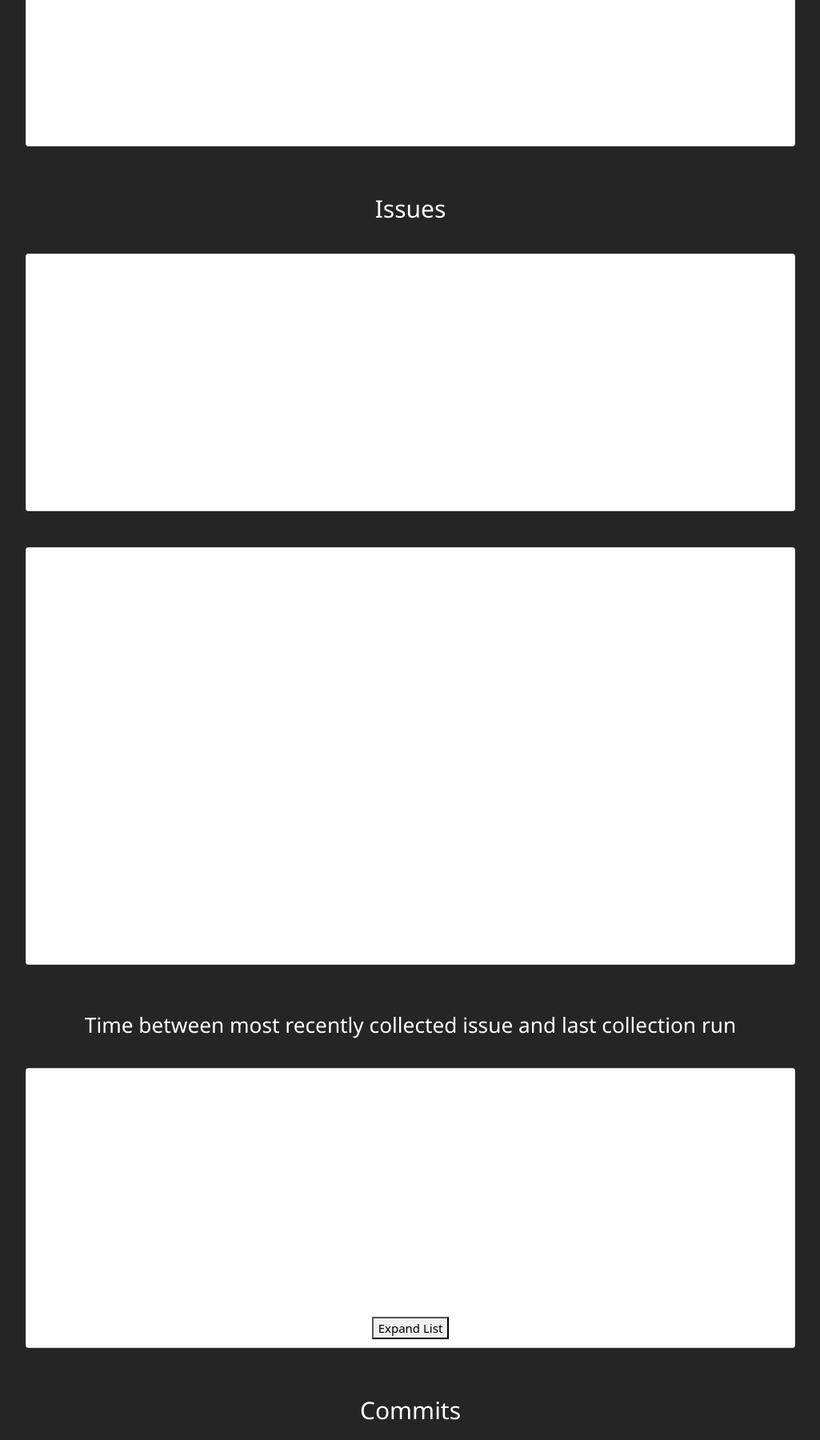
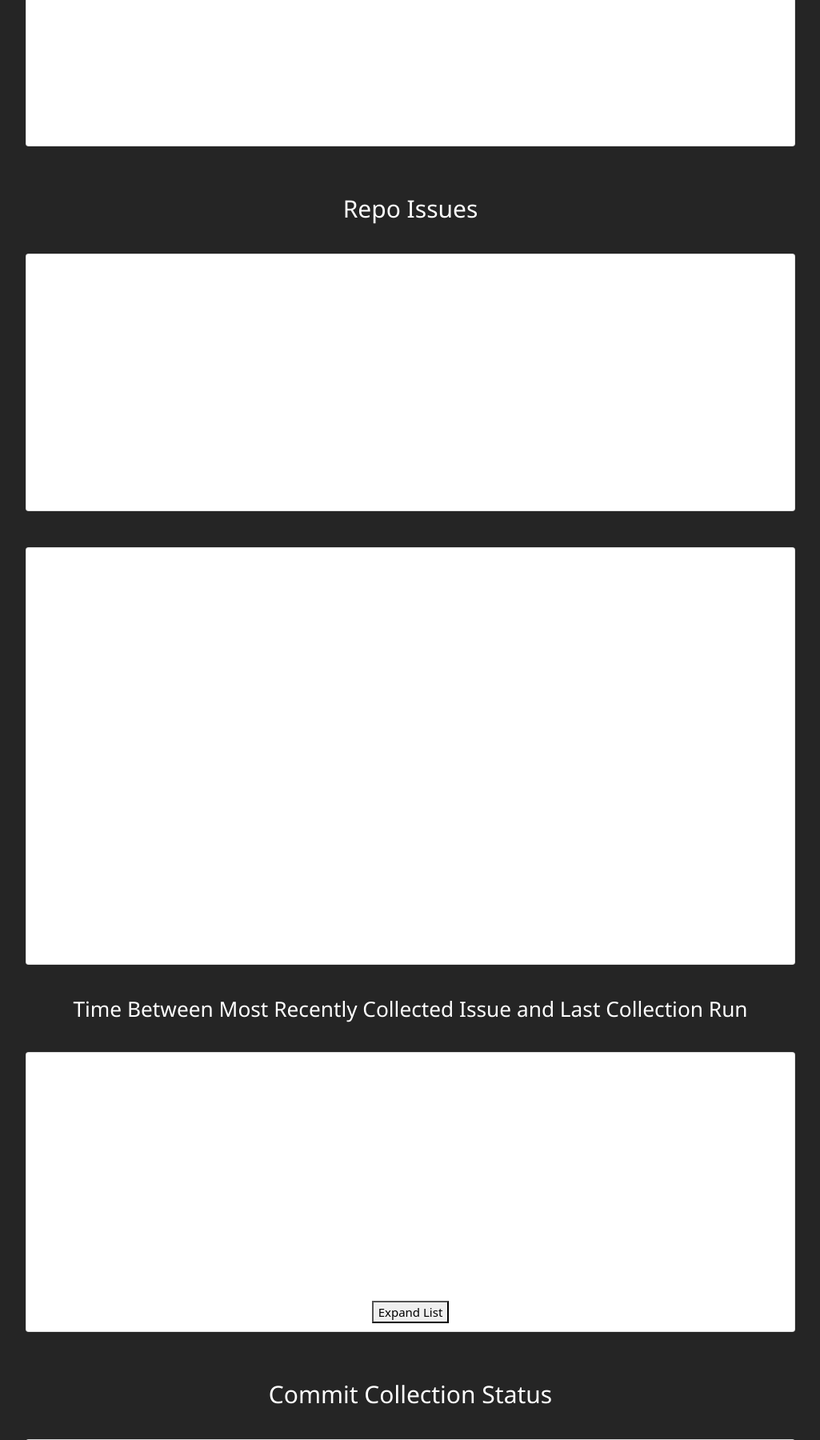
Before and after one commit to augurlabs/augur_view, a Flask app: page /status in a window 1280 px wide. Shown: the part 748-2548 px from the top of the page at 80% size, without its empty margins (127-1152 px from the left). Run offline with Flask 2, Linux system fonts and the light colour scheme; some libraries are stand-ins or nearby versions.

Commit message:
Updated Commit Status

```diff
--- a/templates/status.html
+++ b/templates/status.html
@@ -19,19 +19,19 @@
                 </div>
             </div>
         </div>
-        <h2>Issues</h2>
+        <h2>Repo Issues</h2>
         <div class="row row-cols-1 col-auto g-3" style="margin-bottom: 30px; min-width: 80%;">
             <div class="col">
                 <div class="card d-flex justify-content-center align-items-center" style="padding: 10px;">
                     <div id="pull_requests_div_3" style="min-width: 90%; min-height: 300px"></div>
                 </div>
                 <br><br>
-                <div class="card d-flex justify-content-center align-items-center" style="margin-bottom: 30px; padding: 10px;">
+                <div class="card d-flex justify-content-center align-items-center" style="margin-bottom: 10px; padding: 10px;">
                     <div id="issues_div" style="min-width: 90%; min-height: 500px"></div>
                 </div>
             </div>
         </div>
-        <h3>Time between most recently collected issue and last collection run</h3>
+        <h3>Time Between Most Recently Collected Issue and Last Collection Run</h3>
         <div class="row row-cols-1 col-auto g-3" style="margin-bottom: 30px; min-width: 80%;">
             <div class="col">
                 <div class="card d-flex justify-content-center align-items-center" style="margin-bottom: 30px; padding: 10px;">
@@ -41,11 +41,11 @@
                 </div>
             </div>
         </div>
-        <h2>Commits</h2>
+        <h2>Commit Collection Status</h2>
         <div class="row row-cols-1 col-auto g-3" style="margin-bottom: 30px; min-width: 80%;">
             <div class="col">
                 <div class="card d-flex justify-content-center align-items-center" style="margin-bottom: 30px; padding: 10px;">
-                    <div id="commits_div" style="min-width: 90%; min-height: 300px"></div>
+                    <div id="commits_div" style="min-width: 90%; min-height: 500px"></div>
                 </div>
             </div>
         </div>
@@ -175,7 +175,7 @@
 	    data.sort({column: 1});
 
             options = {
-			  title: "Missing pull requests",
+			    title: "Missing pull requests",
                 hAxis: {
                     title: 'Number of Missing PRS',
 					scaleType: 'log',
@@ -325,30 +325,44 @@
             data.addColumn('string', 'Completion status');
             data.addColumn('number', 'Number of repos');
 
+
             var complete = 0;
+            var incomplete = [];
             for(let i = 0; i < response.length; ++i) {
                 let repo = response[i];
                 if(repo['repo_status'] == "Complete") {
                     ++complete;
+                } else {
+                    incomplete.push([repo['repo_name'], 1]);
                 }
             }
-
-            data.addRow(["Complete", complete]);
-            data.addRow(["Incomplete", response.length - complete]);
-
-            var options = {
-                title: 'Completion status of commits collection'
-            };
-
-            var chart = new google.visualization.PieChart(document.getElementById('commits_div'));
-
+            if (complete == response.length) {
+                var options = {
+                    title: 'All Commits have been successfully Collected!'
+                };
+                data.addRow(["Complete", complete]);
+                var chart = new google.visualization.PieChart(document.getElementById('commits_div'));
+            } else {
+                var options = {
+                chart: {
+                    title: 'List of Incomplete Commit Collections'
+                },
+                hAxis: {
+                    scaleType: 'log',
+                    ticks: [0, 1]
+                    }
+                };
+                data.addRows(incomplete);
+                var chart = new google.visualization.BarChart(document.getElementById('commits_div'));
+                document.getElementById("commits_div").style.minHeight = String(100 + (10*incomplete.length)) + "px";
+            }
             chart.draw(data, options);
         });
 
     }
 
+    // ----------------------------- SINGLE REPO LOOK UP
     document.getElementById("singleRepoSubmit").addEventListener("click", singleRepoFill);
-
     function singleRepoFill()
     {
         var repoName = (document.getElementById("singleRepo").value);
```
